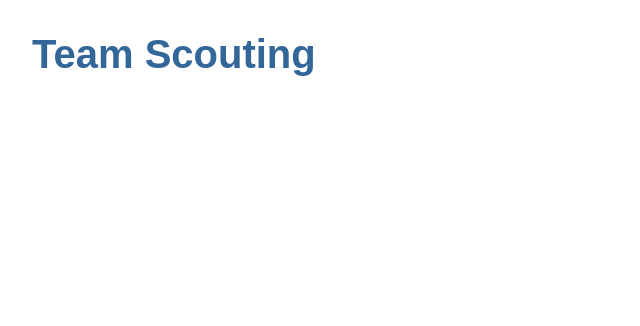
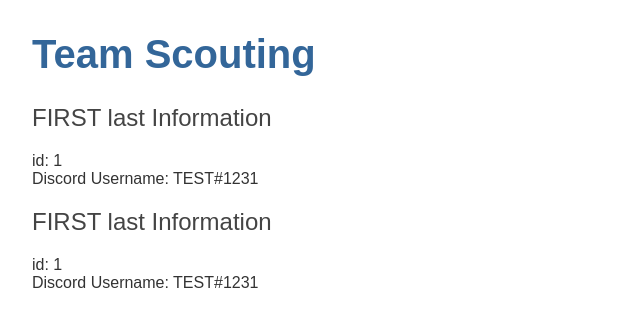
Before and after one commit to tallsmallone/team-scouting-angular-gui, an Angular app: page /home in a window 1280 px wide. Before the commit this address led to /. Shown: the top 326 px of the page, without its empty margins (0-640 px from the left). Built offline with nearby package versions, Linux system fonts and the light colour scheme.

Commit message:
add test data

```diff
--- a/src/app/app-routing.module.ts
+++ b/src/app/app-routing.module.ts
@@ -1,7 +1,11 @@
 import { NgModule } from '@angular/core';
 import { RouterModule, Routes } from '@angular/router';
+import { ViewAllPlayersComponent } from './view-all-players/view-all-players.component';
 
-const routes: Routes = [];
+const routes: Routes = [
+  { path: '', redirectTo: 'home', pathMatch: 'full'},
+  { path: 'home', component: ViewAllPlayersComponent},
+];
 
 @NgModule({
   imports: [RouterModule.forRoot(routes)],
--- a/src/app/app.component.html
+++ b/src/app/app.component.html
@@ -1,3 +1,3 @@
 <h1>{{title}}</h1>
-
+<app-view-all-players></app-view-all-players>
 <router-outlet></router-outlet>
--- a/src/app/app.module.ts
+++ b/src/app/app.module.ts
@@ -4,10 +4,11 @@ import { BrowserModule } from '@angular/platform-browser';
 import { AppRoutingModule } from './app-routing.module';
 import { AppComponent } from './app.component';
 import { ViewAllPlayersComponent } from './view-all-players/view-all-players.component';
+import { HttpClientModule } from '@angular/common/http';
 
 @NgModule({
   declarations: [AppComponent, ViewAllPlayersComponent],
-  imports: [BrowserModule, AppRoutingModule],
+  imports: [BrowserModule, AppRoutingModule, HttpClientModule],
   providers: [],
   bootstrap: [AppComponent],
 })
--- a/src/app/view-all-players/view-all-players.component.html
+++ b/src/app/view-all-players/view-all-players.component.html
@@ -1 +1,3 @@
-<p>view-all-players works!</p>
+<h2>{{test.playerFirstName | uppercase}} {{test.playerLastName | lowercase}} Information</h2>
+<div><span>id: </span>{{test.id}}</div>
+<div><span>Discord Username: </span>{{test.discordUsername}}</div>
--- a/src/app/view-all-players/view-all-players.component.ts
+++ b/src/app/view-all-players/view-all-players.component.ts
@@ -1,4 +1,5 @@
 import { Component, OnInit } from '@angular/core';
+import { UserInformation } from '../types/player-information';
 
 @Component({
   selector: 'app-view-all-players',
@@ -6,6 +7,24 @@ import { Component, OnInit } from '@angular/core';
   styleUrls: ['./view-all-players.component.css']
 })
 export class ViewAllPlayersComponent implements OnInit {
+  test: UserInformation = {
+    id: 1,
+    username: "test",
+    playerLastName: "last",
+    playerFirstName: "first",
+    position: "G",
+    team: "ANA",
+    discordUsername: "TEST#1231",
+    tpe: 155,
+    joined: "09/26/21",
+    lastVisit: "09/26/21",
+    active: true,
+    contacted: false,
+    want: false,
+    avoid: true,
+    drafted: false,
+    draftPick: -1,
+  };
 
   constructor() { }
 
```
